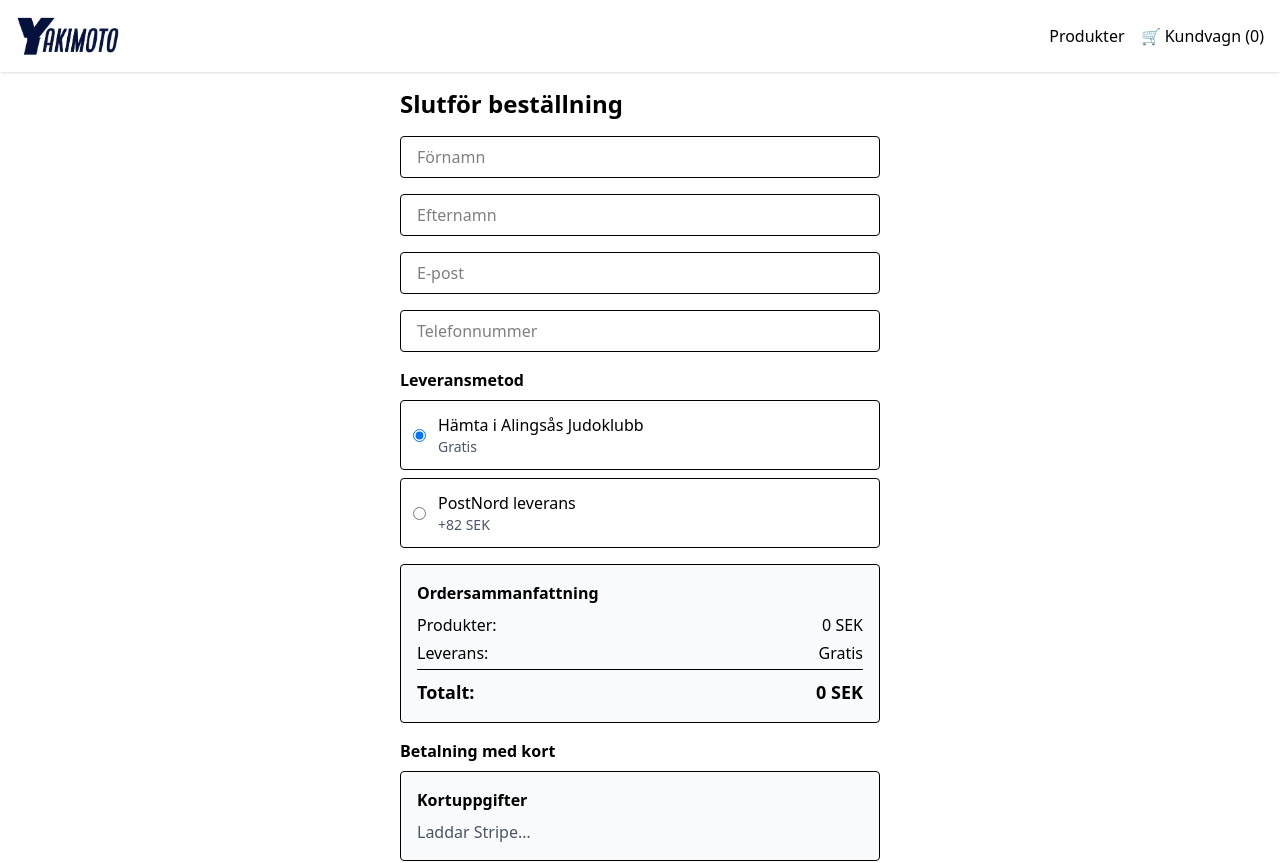
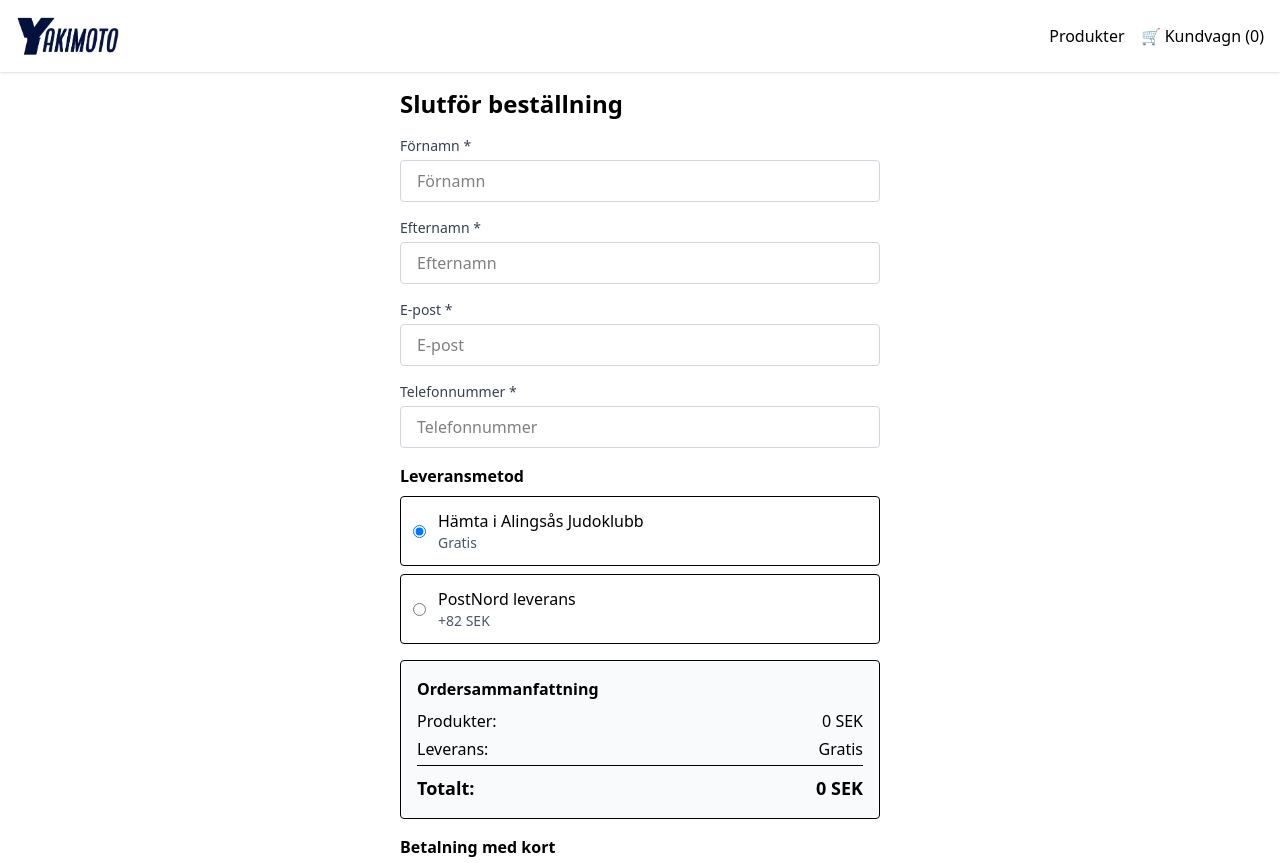
Before and after one commit to alexyak1/yakimoto, a React (Vite) app in the folder frontend/: page /checkout in a window 1280 px wide. Shown: the top 863 px of the page. Built offline with nearby package versions, Linux system fonts and the light colour scheme; no server answers.

Commit message:
highlite missing fields

```diff
--- a/frontend/src/components/Checkout.jsx
+++ b/frontend/src/components/Checkout.jsx
@@ -18,6 +18,7 @@ export default function Checkout({ cart, setCart }) {
   const [success, setSuccess] = useState(false);
   const [isSubmitting, setIsSubmitting] = useState(false);
   const [stripePublishableKey, setStripePublishableKey] = useState(null);
+  const [validationErrors, setValidationErrors] = useState({});
 
   // Only create the Stripe promise when a key exists
   const stripePromise = useMemo(() => {
@@ -30,6 +31,19 @@ export default function Checkout({ cart, setCart }) {
   const handleChange = (e) => {
     const { name, value } = e.target;
     setFormData((data) => ({ ...data, [name]: value }));
+
+    // Clear validation error when user starts typing
+    if (validationErrors[name]) {
+      setValidationErrors(prev => {
+        const newErrors = { ...prev };
+        delete newErrors[name];
+        return newErrors;
+      });
+    }
+  };
+
+  const handleValidationError = (errors) => {
+    setValidationErrors(errors);
   };
 
 
@@ -93,22 +107,46 @@ export default function Checkout({ cart, setCart }) {
         <form onSubmit={handleSubmit} className="space-y-4 max-w-lg mx-auto p-4">
           <h2 className="text-2xl font-bold mb-4">Slutför beställning</h2>
 
+           <div>
+             <label className="block text-sm font-medium text-gray-700 mb-1">
+               Förnamn *
+             </label>
              <input
                required
                placeholder="Förnamn"
                name="firstName"
                value={formData.firstName}
                onChange={handleChange}
-            className="w-full border px-4 py-2 rounded"
+               className={`w-full border px-4 py-2 rounded focus:outline-none focus:ring-2 ${
+                 validationErrors.firstName
+                   ? 'border-red-500 bg-red-50 focus:ring-red-500'
+                   : 'border-gray-300 focus:ring-blue-500'
+               }`}
              />
+           </div>
+
+           <div>
+             <label className="block text-sm font-medium text-gray-700 mb-1">
+               Efternamn *
+             </label>
              <input
                required
                placeholder="Efternamn"
                name="lastName"
                value={formData.lastName}
                onChange={handleChange}
-            className="w-full border px-4 py-2 rounded"
+               className={`w-full border px-4 py-2 rounded focus:outline-none focus:ring-2 ${
+                 validationErrors.lastName
+                   ? 'border-red-500 bg-red-50 focus:ring-red-500'
+                   : 'border-gray-300 focus:ring-blue-500'
+               }`}
              />
+           </div>
+
+           <div>
+             <label className="block text-sm font-medium text-gray-700 mb-1">
+               E-post *
+             </label>
              <input
                required
                type="email"
@@ -116,8 +154,18 @@ export default function Checkout({ cart, setCart }) {
                name="email"
                value={formData.email}
                onChange={handleChange}
-            className="w-full border px-4 py-2 rounded"
+               className={`w-full border px-4 py-2 rounded focus:outline-none focus:ring-2 ${
+                 validationErrors.email
+                   ? 'border-red-500 bg-red-50 focus:ring-red-500'
+                   : 'border-gray-300 focus:ring-blue-500'
+               }`}
              />
+           </div>
+
+           <div>
+             <label className="block text-sm font-medium text-gray-700 mb-1">
+               Telefonnummer *
+             </label>
              <input
                required
                type="tel"
@@ -125,8 +173,13 @@ export default function Checkout({ cart, setCart }) {
                name="phone"
                value={formData.phone}
                onChange={handleChange}
-             className="w-full border px-4 py-2 rounded"
+               className={`w-full border px-4 py-2 rounded focus:outline-none focus:ring-2 ${
+                 validationErrors.phone
+                   ? 'border-red-500 bg-red-50 focus:ring-red-500'
+                   : 'border-gray-300 focus:ring-blue-500'
+               }`}
              />
+           </div>
 
            {/* Delivery method selection */}
            <div>
@@ -199,6 +252,7 @@ export default function Checkout({ cart, setCart }) {
                          setCart={setCart}
                          formData={formData}
                          onSuccess={() => setSuccess(true)}
+                         onValidationError={handleValidationError}
                        />
                      </Elements>
              )}
--- a/frontend/src/components/StripePaymentForm.jsx
+++ b/frontend/src/components/StripePaymentForm.jsx
@@ -4,21 +4,51 @@ import { useStripe, useElements, CardElement } from '@stripe/react-stripe-js';
 import { toast } from 'react-hot-toast';
 import api from '../api';
 
-export default function StripePaymentForm({ cart, setCart, formData, onSuccess }) {
+export default function StripePaymentForm({ cart, setCart, formData, onSuccess, onValidationError }) {
   const stripe = useStripe();
   const elements = useElements();
   const [isProcessing, setIsProcessing] = useState(false);
+  const [cardError, setCardError] = useState(false);
+
+  const handleCardChange = (event) => {
+    // Clear error when user starts typing
+    if (cardError && event.complete) {
+      setCardError(false);
+    }
+  };
 
   const handleStripeSubmit = async () => {
     console.log('Stripe form submitted!');
     console.log('Stripe ready:', !!stripe);
     console.log('Elements ready:', !!elements);
 
+    // Validate required fields and highlight missing ones
+    const missingFields = [];
+    if (!formData.firstName) missingFields.push('förnamn');
+    if (!formData.lastName) missingFields.push('efternamn');
+    if (!formData.email) missingFields.push('e-post');
+    if (!formData.phone) missingFields.push('telefon');
+
+    if (missingFields.length > 0) {
+      // Highlight missing fields
+      const errors = {};
+      if (!formData.firstName) errors.firstName = true;
+      if (!formData.lastName) errors.lastName = true;
+      if (!formData.email) errors.email = true;
+      if (!formData.phone) errors.phone = true;
+
+      onValidationError?.(errors);
+      toast.error(`Vänligen fyll i alla obligatoriska fält: ${missingFields.join(', ')}.`);
+      return;
+    }
+
     if (!stripe || !elements) {
       toast.error('Stripe är inte redo än. Försök igen om en stund.');
       return;
     }
 
+    // Clear any previous card errors
+    setCardError(false);
     setIsProcessing(true);
 
     try {
@@ -57,6 +87,7 @@ export default function StripePaymentForm({ cart, setCart, formData, onSuccess }
       });
 
       if (error) {
+        setCardError(true);
         toast.error(error.message || 'Betalning misslyckades.');
         return;
       }
@@ -74,6 +105,7 @@ export default function StripePaymentForm({ cart, setCart, formData, onSuccess }
       }
     } catch (err) {
       console.error('Stripe payment error:', err);
+      setCardError(true);
       toast.error('Något gick fel vid betalning. Försök igen.');
     } finally {
       setIsProcessing(false);
@@ -82,16 +114,17 @@ export default function StripePaymentForm({ cart, setCart, formData, onSuccess }
 
   return (
     <div className="space-y-4">
-      <div className="p-4 border rounded">
+      <div className={`p-4 border rounded ${cardError ? 'border-red-500 bg-red-50' : 'border-gray-300'}`}>
         <h3 className="font-semibold mb-2">Kortuppgifter</h3>
         <CardElement
+          onChange={handleCardChange}
           options={{
             style: {
               base: {
                 fontSize: '16px',
-                color: '#424770',
+                color: cardError ? '#dc2626' : '#424770',
                 '::placeholder': {
-                  color: '#aab7c4',
+                  color: cardError ? '#fca5a5' : '#aab7c4',
                 },
               },
             },
```
Lines whose indentation alone changed are shown as unchanged.
